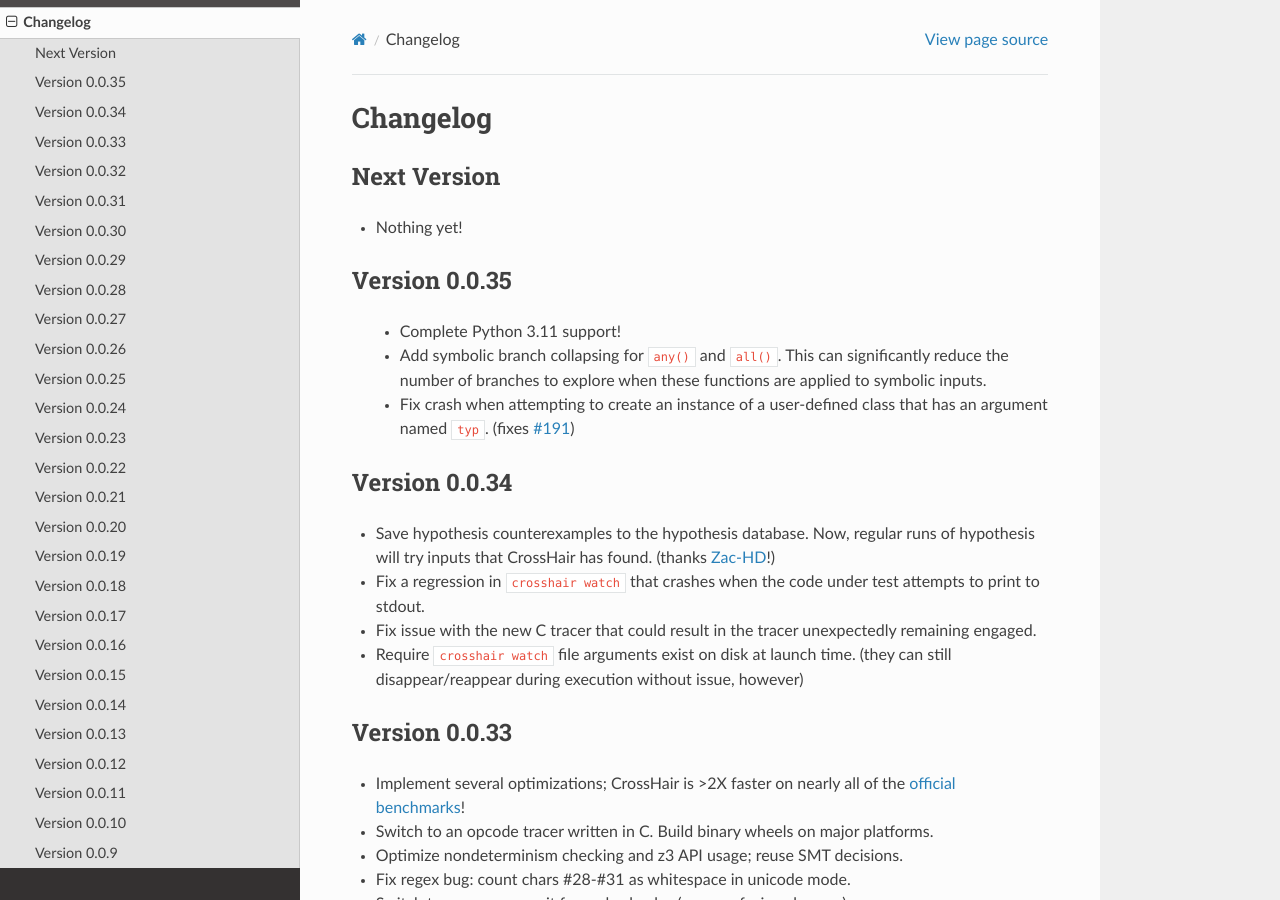
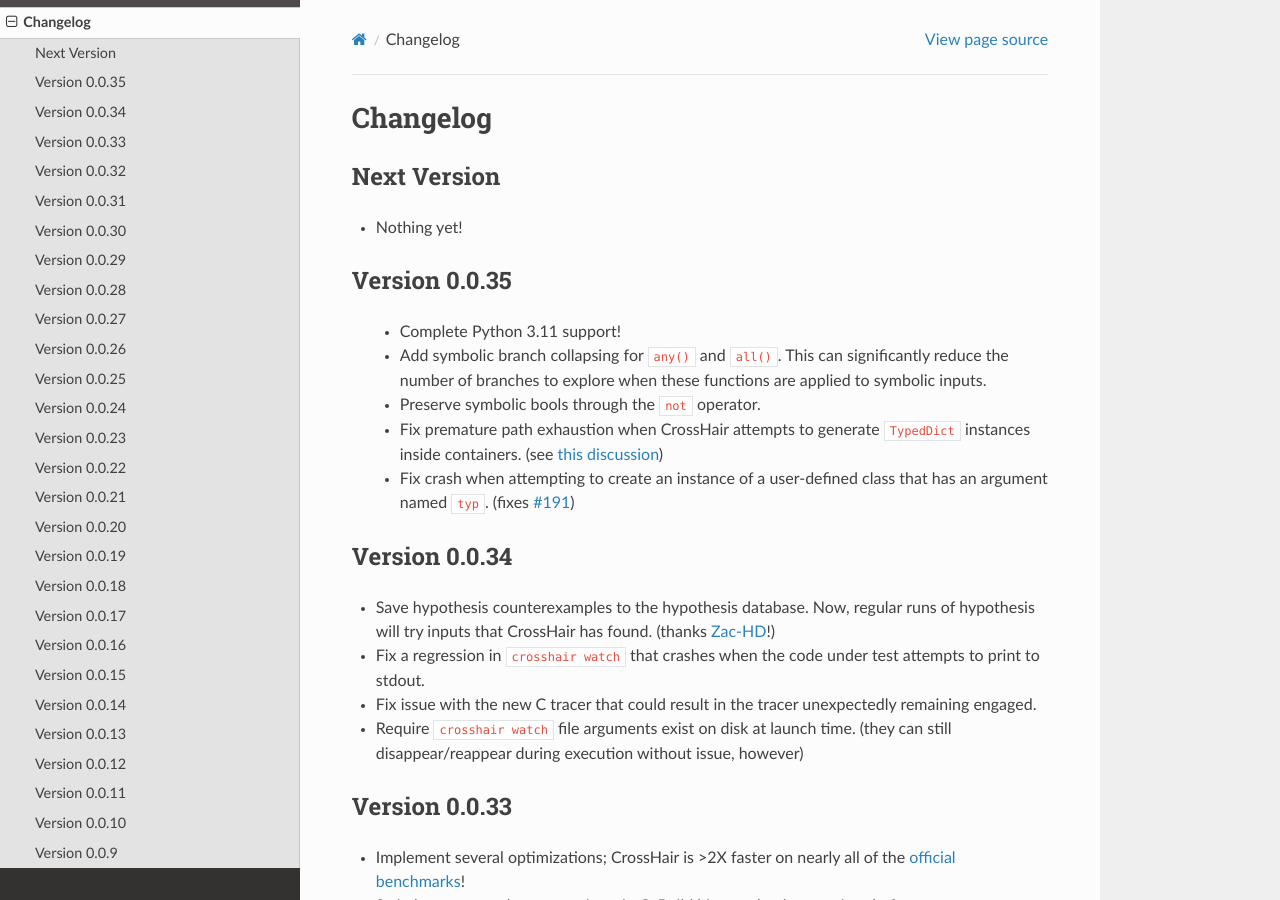
Before and after one commit to pschanely/CrossHair, a Sphinx documentation site: the page built from doc/source/changelog.rst, in a window 1280 px wide and 900 px high. Built offline with Sphinx 7.4.7 and the Read the Docs theme 2.0.0, drawn with Linux system fonts in a browser that asks for light colours; the version number is read from the project's files by our own code.

Commit message:
Update changelog

```diff
--- a/doc/source/changelog.rst
+++ b/doc/source/changelog.rst
@@ -16,6 +16,10 @@
  * Add symbolic branch collapsing for ``any()`` and ``all()``. This can significantly
    reduce the number of branches to explore when these functions are applied to symbolic
    inputs.
+ * Preserve symbolic bools through the ``not`` operator.
+ * Fix premature path exhaustion when CrossHair attempts to generate ``TypedDict``
+   instances inside containers.
+   (see `this discussion <https://github.com/pschanely/CrossHair/discussions/193>`__)
  * Fix crash when attempting to create an instance of a user-defined class that has an
    argument named ``typ``.
    (fixes `#191 <https://github.com/pschanely/CrossHair/issues/191>`__)
```
